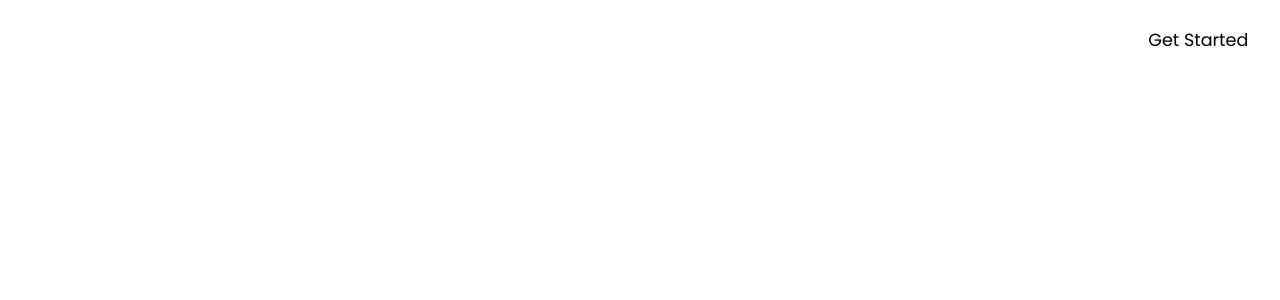
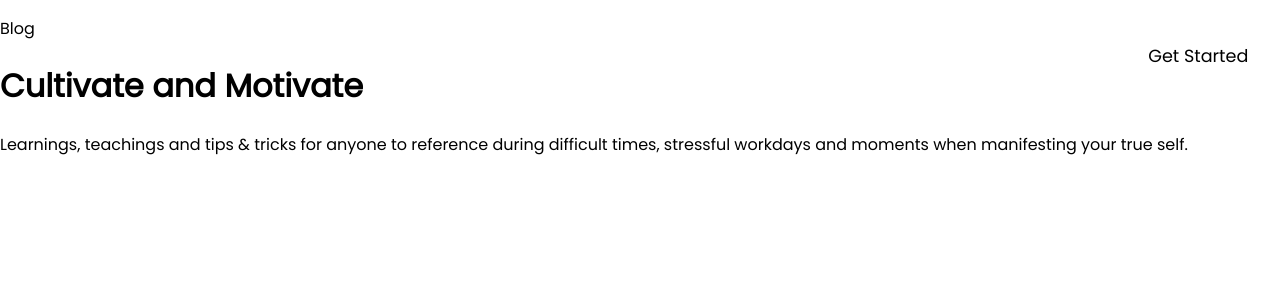
Before and after one commit to mrubalcaba/ProfessionalHealthTemplateReact, a React (Create React App) app in the folder healthbusinessapp/: page /Blog in a window 1280 px wide. Shown: the top 300 px of the page. Built offline with nearby package versions, Linux system fonts and the light colour scheme.

Commit message:
changed functions in navitem so the states change when chosen state is false

```diff
--- a/healthbusinessapp/src/components/Blog.js
+++ b/healthbusinessapp/src/components/Blog.js
@@ -2,8 +2,14 @@ import React from 'react'
 
 const Blog = () => {
     return (
-        <div>
-
+        <div className="blog-container">
+            <div className="blog-content">
+                <p>Blog</p>
+                <h1 className="blog-header">Cultivate and Motivate</h1>
+                <p className="blog-header-text">Learnings, teachings and tips & tricks for
+                anyone to reference during difficult times, stressful workdays and moments
+                when manifesting your true self.</p>
+            </div>
         </div>
     )
 }
--- a/healthbusinessapp/src/components/Navbar.js
+++ b/healthbusinessapp/src/components/Navbar.js
@@ -13,19 +13,28 @@ const Navbar = ({show, toggle, children, login, loginPage}) => {
     }
 
     const selectYou = () => {
-        showSelected({you:!selected.you, blog:false, about:false, contact:false});
+        if(selected.you === false){
+            showSelected({you:!selected.you, blog:false, about:false, contact:false});
+        }
+
     }
 
     const selectBlog = () => {
-        showSelected({you:false, blog:!selected.blog, about:false, contact:false});
+        if(selected.blog === false) {
+            showSelected({you:false, blog:!selected.blog, about:false, contact:false});
+        }
     }
 
     const selectAbout = () => {
-        showSelected({you:false, blog:false, about:!selected.about, contact:false});
+        if(selected.about === false){
+            showSelected({you:false, blog:false, about:!selected.about, contact:false});
+        }
     }
 
     const selectContact = () => {
-        showSelected({you:false, blog:false, about:false, contact:!selected.contact});
+        if(selected.contact === false){
+            showSelected({you:false, blog:false, about:false, contact:!selected.contact});
+        }
     }
 
     const selectHome = () => {
```
